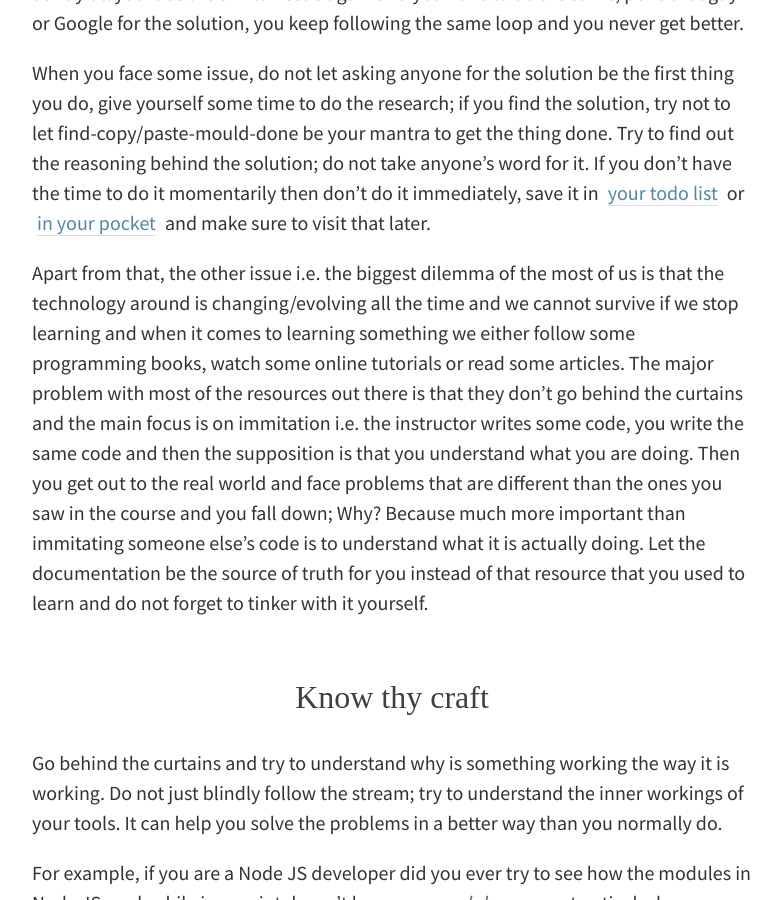
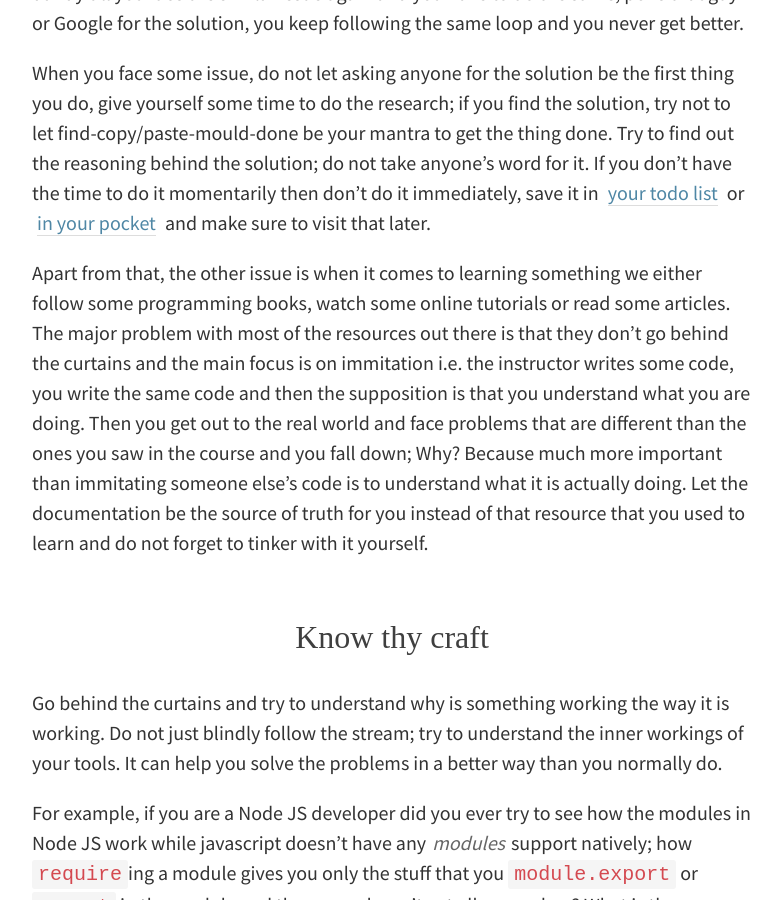
Before and after one commit to kamranahmedse/kamranahmedse.github.io, a Jekyll site: the page built from blog/_posts/2016-09-14-art-of-getting-better.md, in a window 1280 px wide and 900 px high, scrolled down 1109 px. Shown: the whole window, without its empty margins (248-1029 px from the left). Built offline with Jekyll 4.4.1, drawn with Linux system fonts in a browser that asks for light colours; some web fonts are replaced; comment, search, counter and statistics services are not loaded.

Commit message:
Update 2016-09-14-art-of-getting-better.md

```diff
--- a/blog/_posts/2016-09-14-art-of-getting-better.md
+++ b/blog/_posts/2016-09-14-art-of-getting-better.md
@@ -16,7 +16,7 @@ While solving some problem, it must have occured to you that you faced some issu
 
 When you face some issue, do not let asking anyone for the solution be the first thing you do, give yourself some time to do the research; if you find the solution, try not to let find-copy/paste-mould-done be your mantra to get the thing done. Try to find out the reasoning behind the solution; do not take anyone's word for it. If you don't have the time to do it momentarily then don't do it immediately, save it in [your todo list](http://todoist.com) or [in your pocket](http://getpocket.com/) and make sure to visit that later.
 
-Apart from that, the other issue i.e. the biggest dilemma of the most of us is that the technology around is changing/evolving all the time and we cannot survive if we stop learning and when it comes to learning something we either follow some programming books, watch some online tutorials or read some articles. The major problem with most of the resources out there is that they don't go behind the curtains and the main focus is on immitation i.e. the instructor writes some code, you write the same code and then the supposition is that you understand what you are doing. Then you get out to the real world and face problems that are different than the ones you saw in the course and you fall down; Why? Because much more important than immitating someone else's code is to understand what it is actually doing. Let the documentation be the source of truth for you instead of that resource that you used to learn and do not forget to tinker with it yourself.
+Apart from that, the other issue is when it comes to learning something we either follow some programming books, watch some online tutorials or read some articles. The major problem with most of the resources out there is that they don't go behind the curtains and the main focus is on immitation i.e. the instructor writes some code, you write the same code and then the supposition is that you understand what you are doing. Then you get out to the real world and face problems that are different than the ones you saw in the course and you fall down; Why? Because much more important than immitating someone else's code is to understand what it is actually doing. Let the documentation be the source of truth for you instead of that resource that you used to learn and do not forget to tinker with it yourself.
 
 ## Know thy craft
 
```
